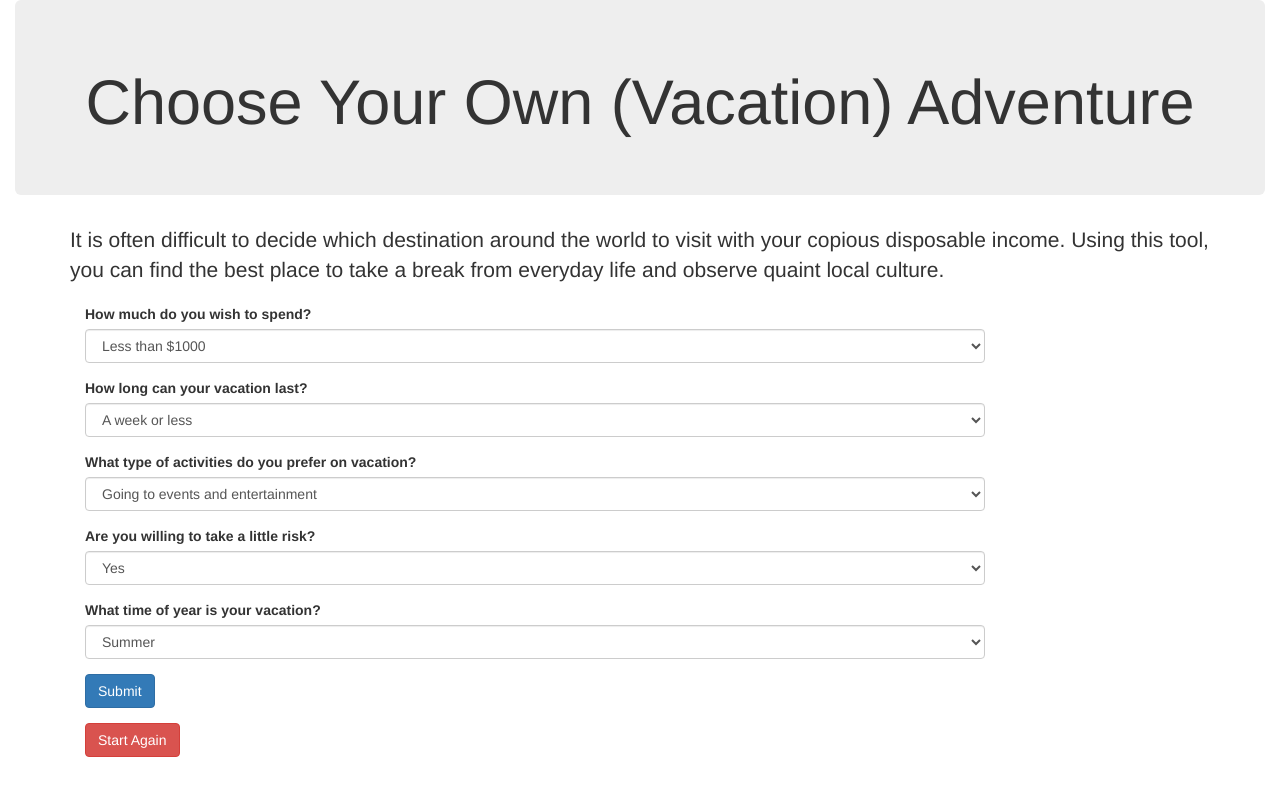
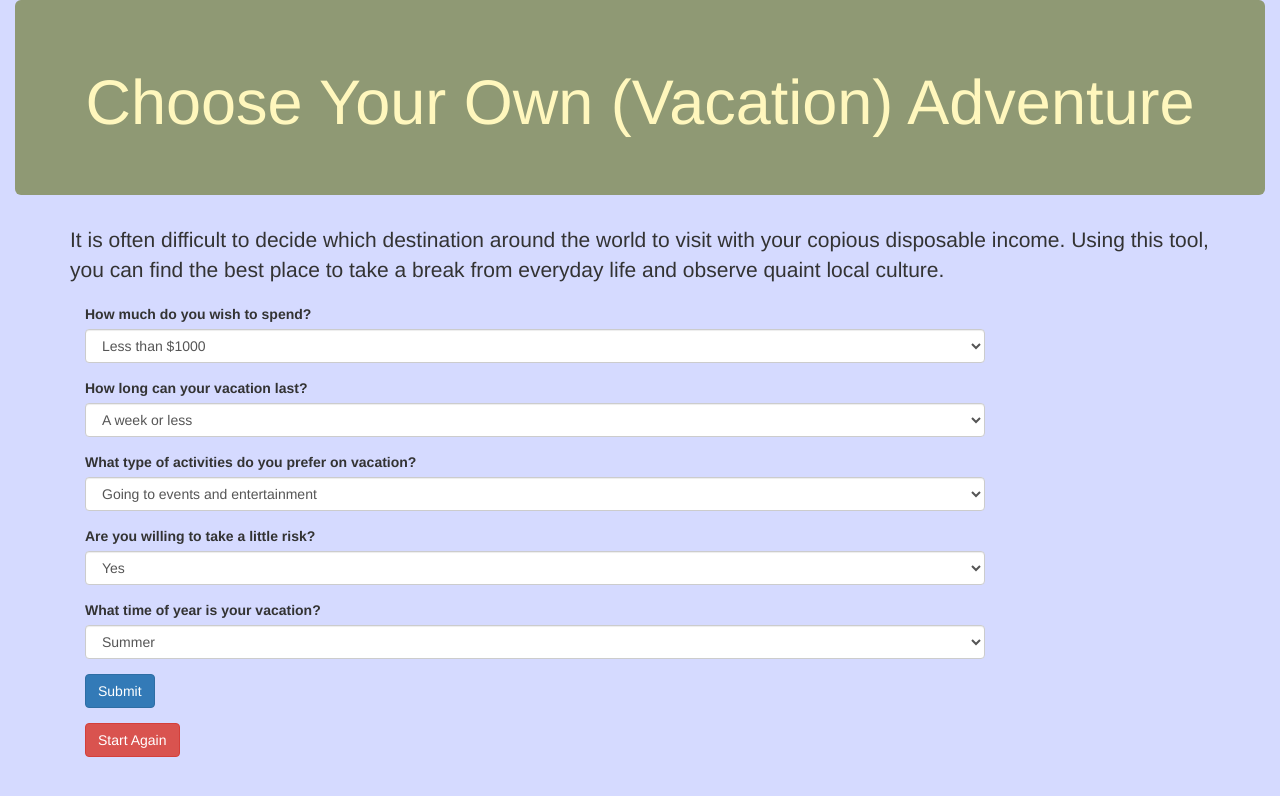
Before and after one commit to arolling/select_vacation, a plain HTML site: page index.html in a window 1280 px wide. Drawn offline with nearby package versions, Linux system fonts and the light colour scheme.

Commit message:
Add readme, colors

```diff
--- a/css/styles.css
+++ b/css/styles.css
@@ -1,3 +1,12 @@
+body {
+  background-color: #D5DAFF;
+}
+
+.jumbotron {
+  background-color: #8F9974;
+  color: #FFF7BD;
+}
+
 .center-block {
   text-align: center;
 }
--- a/js/scripts.js
+++ b/js/scripts.js
@@ -11,7 +11,7 @@ $(document).ready(function() {
 
     // alert(userInput);
     // alert(answerArray);
-
+    $(".hideme").hide();
     // branching decision tree starts here
 
     if (answerArray[0] === "1a" && answerArray[1] === "2a" && answerArray[2] === "3b" && answerArray[3] === "4a" && answerArray[4] === "5b") {
@@ -106,7 +106,7 @@ $(document).ready(function() {
     // $("#haiti, #milan").show();
 
 
-
+    answerArray.length = 0;
     event.preventDefault();
   }); //end of submit function
 
```
Also changed, not shown: 1 other file.
